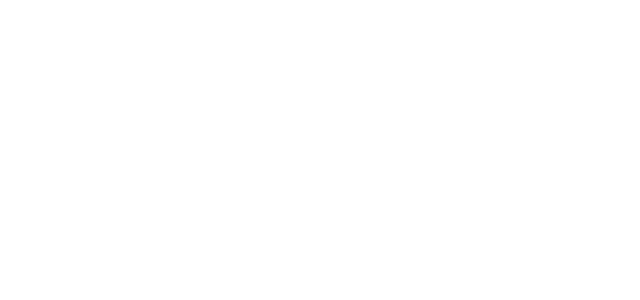
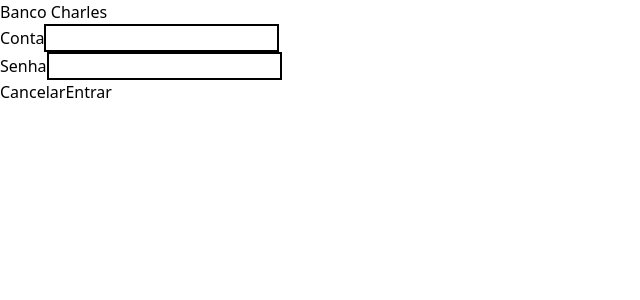
Before and after one commit to kaue081/ECK_BANCK, a Next.js app: page / in a window 1280 px wide. Shown: the top 300 px of the page, without its empty margins (0-640 px from the left). Built offline with nearby package versions, Linux system fonts and the light colour scheme.

Commit message:
autenticacao e rederencionamento

```diff
--- /dev/null
+++ b/src/app/dashboard/page.tsx
@@ -0,0 +1,8 @@
+export default function dashboard(){
+    return(
+        <div>
+            minha dashboard
+        </div>
+
+    );
+}
--- /dev/null
+++ b/src/app/lib/session.ts
@@ -0,0 +1,16 @@
+interface Sessao{
+    conta: String;
+    senha: String;
+    autenticadoEm: String;
+}
+
+const CHAVE_SESSAO = "minha_sessao_chave";
+
+export default function criarSessao(conta:string, senha:string){
+    const sessao: Sessao = {
+        conta,
+        senha,
+        autenticadoEm: new Date().toISOString()
+    }
+    localStorage.setItem(CHAVE_SESSAO, JSON.stringify(sessao));
+}
--- a/src/app/loginBanco/page.tsx
+++ /dev/null
@@ -1,53 +0,0 @@
-'usw client';
-
-import { useRouter } from "next/navigation";
-import { SubmitEvent } from "react";
-
-
-export default function LoginBanco(){
-
-    const CONTA_FIXA = "2009";
-    const SENHA_FIXA = "1408";
-
-    function Autenticar(event: SubmitEvent<HTMLFormElement>){
-        const formData = new FormData(event.currentTarget);
-        const conta= String(FormData.get("conta") ?? "").trim();
-        const senha= String(FormData.get("senha") ?? "");
-
-        if(!conta || !senha){
-            alert('existem dados vazios')
-            return;
-        }
-
-        if(CONTA_FIXA !== conta || SENHA_FIXA !== senha){
-            alert("existem dados invalidos")
-            return;
-
-        }
-
-        reuter.push("/rota")
-
-    }
-
-    return(
-       <div>
-         <div>
-            <form>
-                <h2>Banco Charles</h2>
-                <div>
-                    <label htmlFor="Conta" >Conta</label>
-                    <input className="border-2" type="texto" name="conta"/>
-                </div>
-                <div>
-                    <label htmlFor="Senha" >Conta</label>
-                    <input className="border-2" type="password" name="senha"/>
-                </div>
-                 <div>
-                    <button>Entrar</button>
-                    <button>cancelar</button>
-                </div>
-            </form>
-         </div>
-       </div>
-    );
-}
--- a/src/app/page.tsx
+++ b/src/app/page.tsx
@@ -1,9 +1,55 @@
-import Image from "next/image";
+'use client';
 
-export default function Home() {
-  return (
-    <div>
+import { useRouter } from "next/navigation";
+import { SubmitEvent } from "react";
 
-    </div>
-  );
+
+export default function LoginBanco(){
+
+    const CONTA_FIXA = "2009";
+    const SENHA_FIXA = "1408";
+    const router = useRouter();
+
+    function Autenticar(event: SubmitEvent<HTMLFormElement>){
+       event.preventDefault();
+        const formData = new FormData(event.currentTarget);
+        const conta= String(formData.get("conta") ?? "").trim();
+        const senha= String(formData.get("senha") ?? "");
+
+        if(!conta || !senha){
+            alert('existem dados vazios')
+            return;
+        }
+
+        if(CONTA_FIXA !== conta || SENHA_FIXA !== senha){
+            alert("existem dados invalidos")
+            return;
+
+        }
+
+        router.push("/dashboard")
+
+    }
+
+    return(
+       <div>
+         <div>
+            <form onSubmit={Autenticar}>
+                <h2>Banco Charles</h2>
+                <div>
+                    <label htmlFor="Conta" >Conta</label>
+                    <input className="border-2" type="texto" name="conta"/>
+                </div>
+                <div>
+                    <label htmlFor="Senha" >Senha</label>
+                    <input className="border-2" type="password" name="senha"/>
+                </div>
+                 <div>
+                    <button type="reset">Cancelar</button>
+                    <button type="submit">Entrar</button>
+                </div>
+            </form>
+         </div>
+       </div>
+    );
 }
```
